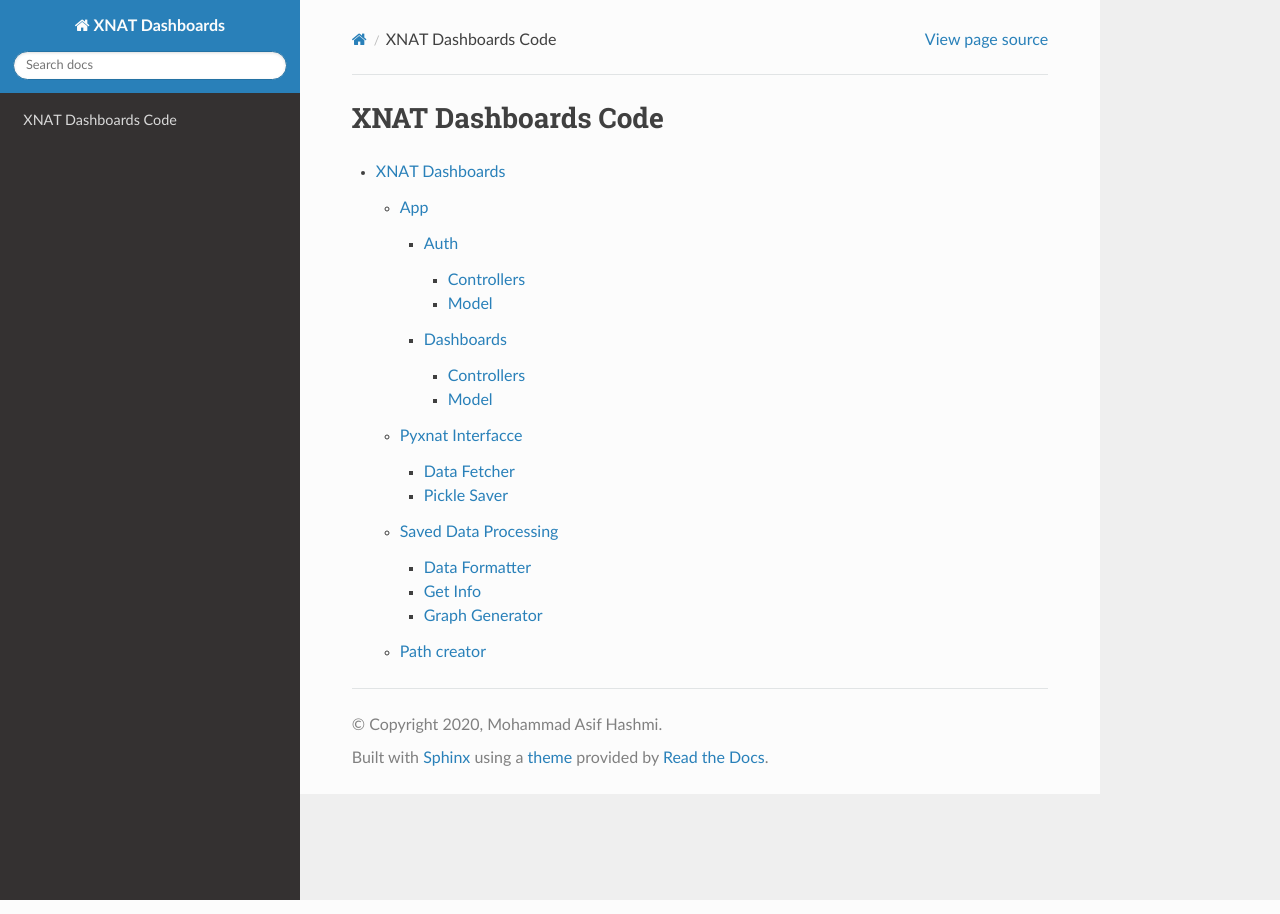
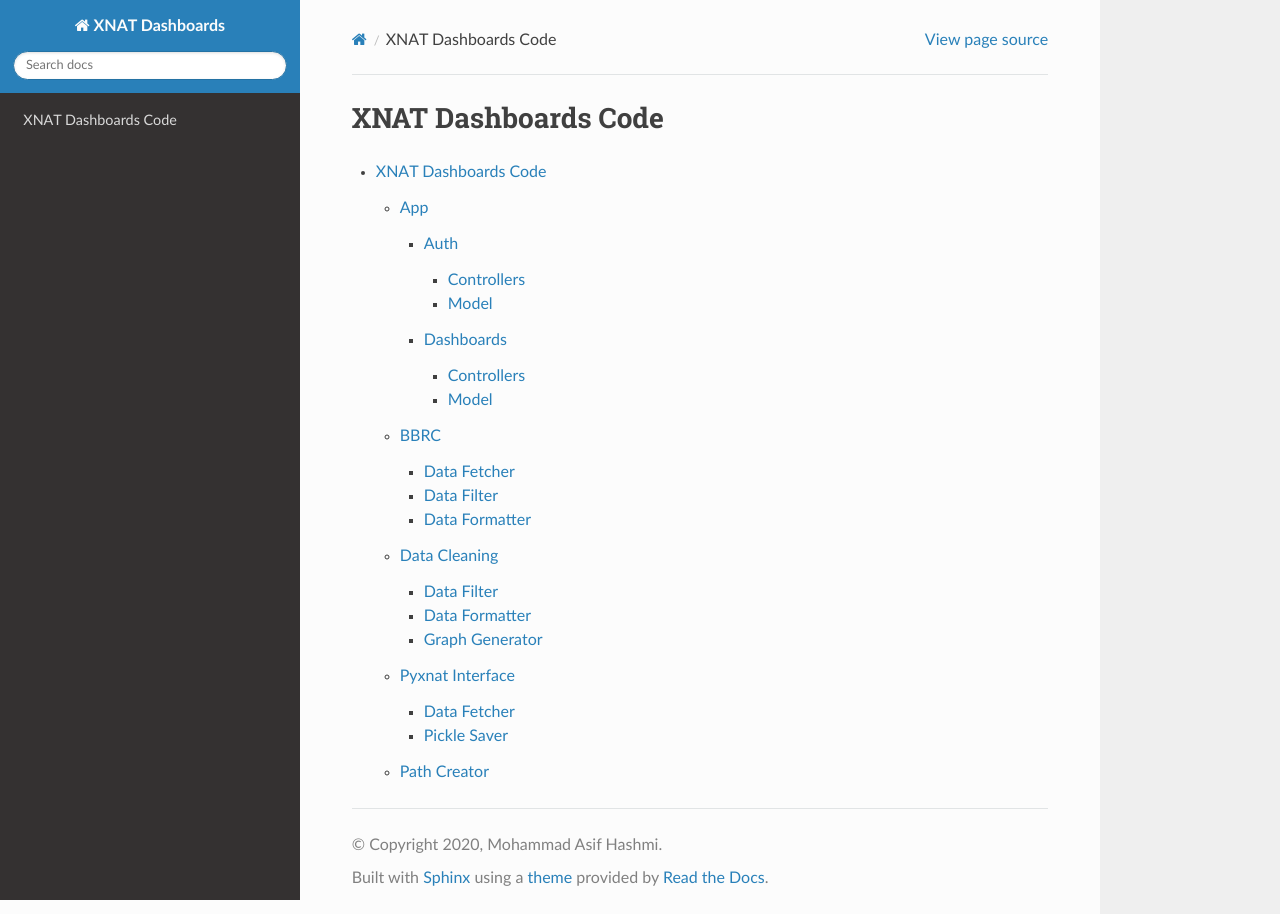
Before and after one commit to XNAT-Dashboards/XNAT-Dashboards, a Sphinx documentation site: the page built from docs/modules.rst, in a window 1280 px wide. Built offline with Sphinx 7.4.7 and the Read the Docs theme 2.0.0, drawn with Linux system fonts in a browser that asks for light colours; pages that are not in the unit, such as notebooks, are missing from menus.

Commit message:
Docs updates

```diff
--- a/docs/xnat_dashboards.app.rst
+++ b/docs/xnat_dashboards.app.rst
@@ -1,5 +1,5 @@
 App
-============================
+===
 
 .. toctree::
    :maxdepth: 4
--- /dev/null
+++ b/docs/xnat_dashboards.bbrc.rst
@@ -0,0 +1,28 @@
+BBRC
+=============================
+Dashboard code specific to BBRC XNAT instance.
+BBRC xnat instance have extra resources that are used for visualization.
+
+Data Fetcher
+------------------------------------------
+
+.. automodule:: xnat_dashboards.bbrc.data_fetcher
+   :members:
+   :undoc-members:
+   :show-inheritance:
+
+Data Filter
+-----------------------------------------
+
+.. automodule:: xnat_dashboards.bbrc.data_filter
+   :members:
+   :undoc-members:
+   :show-inheritance:
+
+Data Formatter
+--------------------------------------------
+
+.. automodule:: xnat_dashboards.bbrc.data_formatter
+   :members:
+   :undoc-members:
+   :show-inheritance:
--- a/docs/xnat_dashboards.pyxnat_interface.rst
+++ b/docs/xnat_dashboards.pyxnat_interface.rst
@@ -1,4 +1,4 @@
-Pyxnat Interfacce
+Pyxnat Interface
 ==========================================
 
 Data Fetcher
--- a/docs/xnat_dashboards.rst
+++ b/docs/xnat_dashboards.rst
@@ -1,14 +1,16 @@
-XNAT Dashboards
+XNAT Dashboards Code
 ========================
 
 .. toctree::
    :maxdepth: 4
 
    xnat_dashboards.app
+   xnat_dashboards.bbrc
+   xnat_dashboards.data_cleaning
    xnat_dashboards.pyxnat_interface
-   xnat_dashboards.saved_data_processing
+   xnat_dashboards.tests
 
-Path creator
+Path Creator
 -------------------------------------
 
 .. automodule:: xnat_dashboards.path_creator
--- /dev/null
+++ b/modules.rst
@@ -0,0 +1,5 @@
+update
+======
+
+.. toctree::
+   :maxdepth: 4
```
Also changed, not shown: docs/xnat_dashboards.data_cleaning.rst (added, +26 -0 lines), docs/xnat_dashboards.saved_data_processing.rst (deleted, +0 -26 lines), .gitlab-ci.yml.
